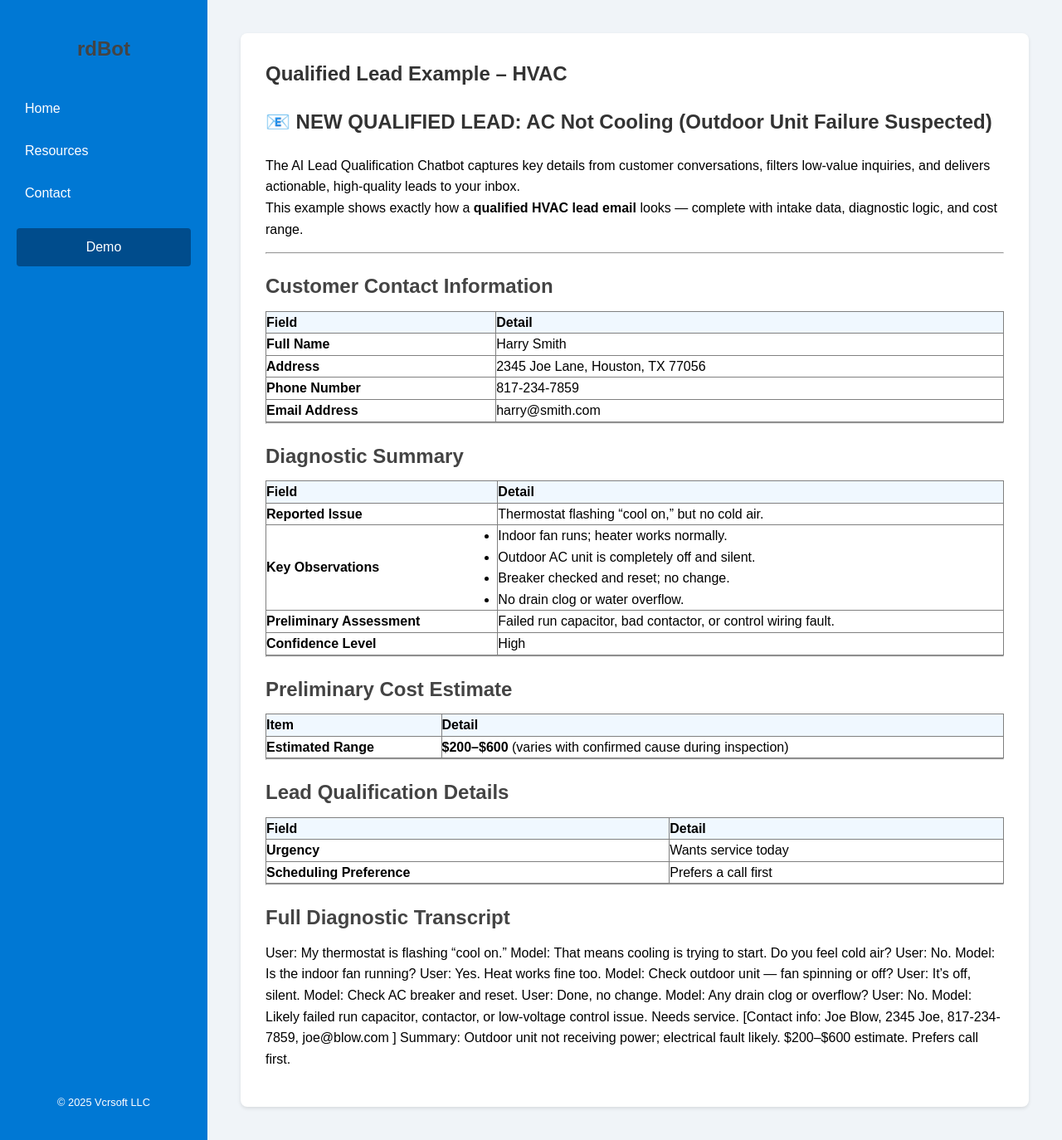
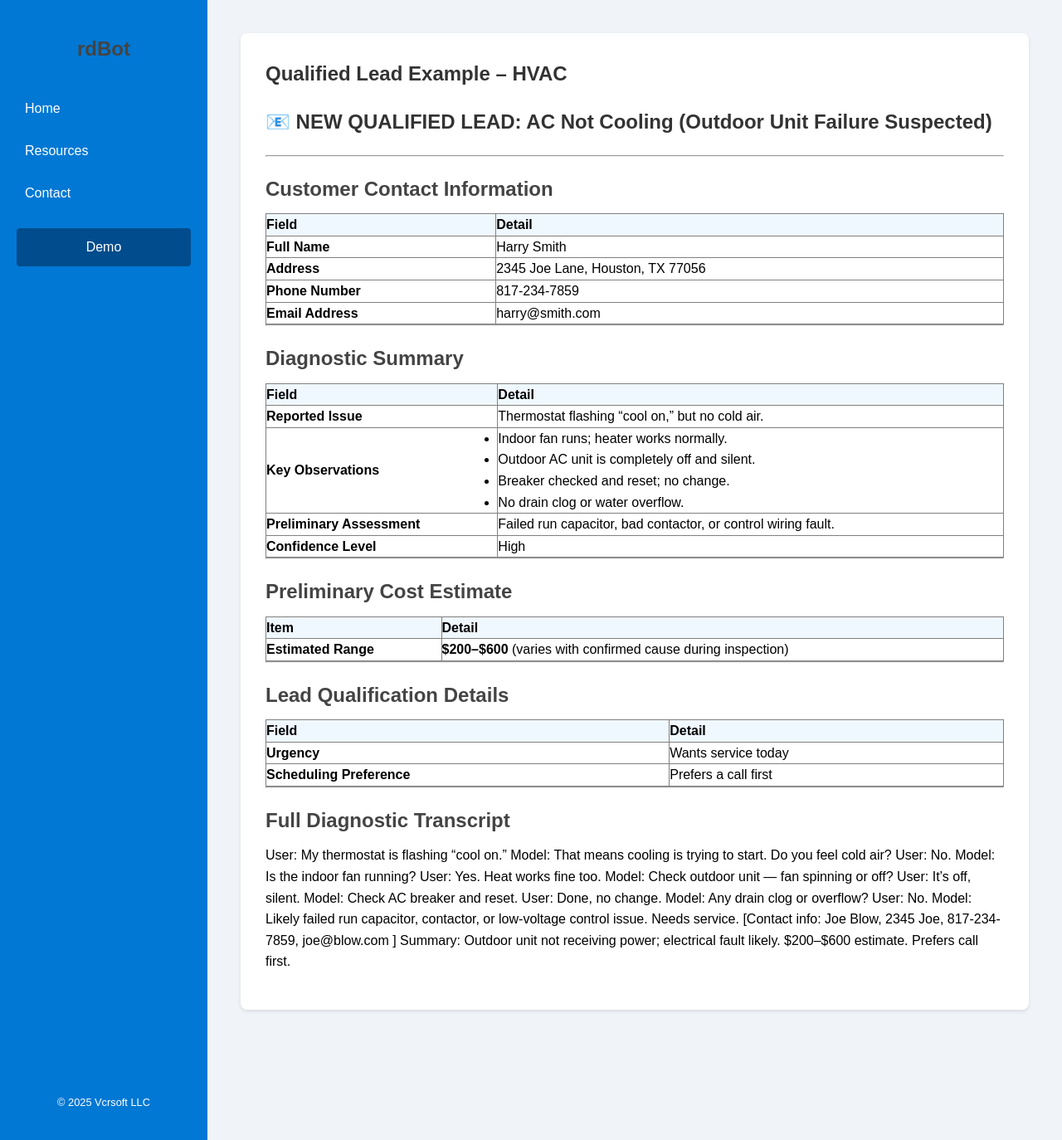
Before and after one commit to vcrsoft/vcrsoft.github.io, a Jekyll site: the page built from _resources/examples/hvac.md, in a window 1280 px wide and 1374 px high. Shown: the whole window at 83% size. Built offline with Jekyll 4.4.1, drawn with Linux system fonts in a browser that asks for light colours.

Commit message:
Update HVAC lead email example content
Removed introductory text about the AI Lead Qualification Chatbot.

```diff
--- a/_resources/examples/hvac.md
+++ b/_resources/examples/hvac.md
@@ -6,10 +6,6 @@ nav_exclude: true
 ---
 
 # 📧 NEW QUALIFIED LEAD: AC Not Cooling (Outdoor Unit Failure Suspected)
-
-The AI Lead Qualification Chatbot captures key details from customer conversations, filters low-value inquiries, and delivers actionable, high-quality leads to your inbox.
-This example shows exactly how a **qualified HVAC lead email** looks — complete with intake data, diagnostic logic, and cost range.
-
 ---
 
 ## Customer Contact Information
```
